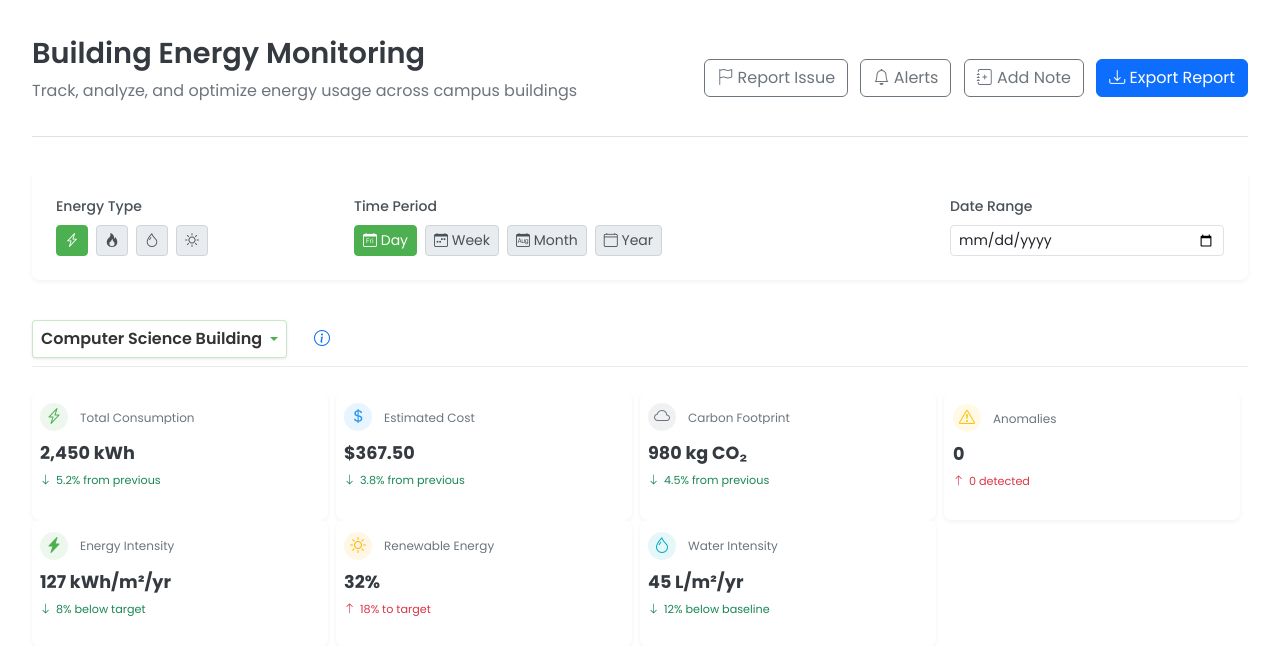
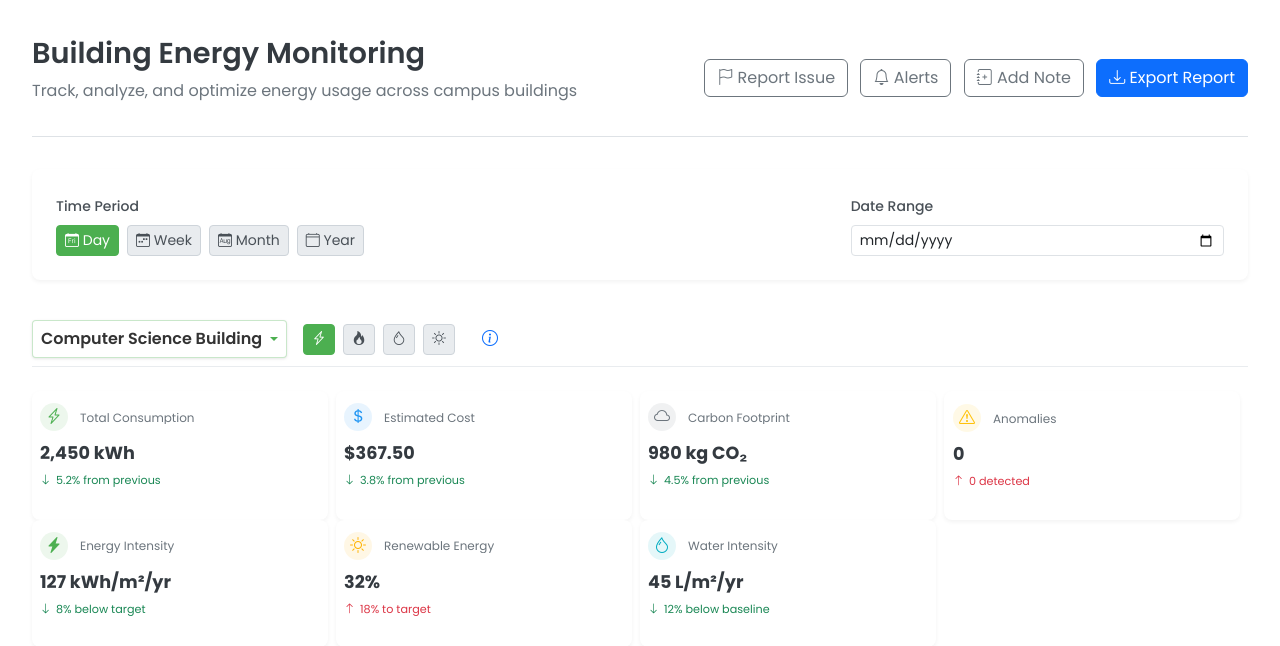
Before and after one commit to xRyul/bus-group-27, a Flask app: page /building-energy-monitoring in a window 1280 px wide. Shown: the part 158-804 px from the top of the page. Run offline with Flask 3, Linux system fonts and the light colour scheme; the visitor is signed in with stand-in values (Sample User, id 1); data that the repository does not hold is empty.

```diff
--- a/app/templates/building_energy_monitoring.html
+++ b/app/templates/building_energy_monitoring.html
@@ -29,34 +29,10 @@
     <!-- Dashboard Controls -->
     <div class="dashboard-controls animate-fade-in">
         <div class="row align-items-end">
-            <!-- Energy Type Filters -->
-            <div class="col-md-3">
-                <label class="control-label small">Energy Type</label>
-                <div class="filter-group">
-                    <input type="checkbox" class="btn-check" id="electricity" autocomplete="off" checked>
-                    <label class="btn btn-sm btn-filter" for="electricity" data-bs-toggle="tooltip" title="Electricity">
-                        <i class="bi bi-lightning-charge"></i>
-                    </label>
-
-                    <input type="checkbox" class="btn-check" id="gas" autocomplete="off">
-                    <label class="btn btn-sm btn-filter" for="gas" data-bs-toggle="tooltip" title="Gas">
-                        <i class="bi bi-fire"></i>
-                    </label>
-
-                    <input type="checkbox" class="btn-check" id="water" autocomplete="off">
-                    <label class="btn btn-sm btn-filter" for="water" data-bs-toggle="tooltip" title="Water">
-                        <i class="bi bi-droplet"></i>
-                    </label>
-
-                    <input type="checkbox" class="btn-check" id="renewable" autocomplete="off">
-                    <label class="btn btn-sm btn-filter" for="renewable" data-bs-toggle="tooltip" title="Renewable">
-                        <i class="bi bi-sun"></i>
-                    </label>
-                </div>
-            </div>
+            <!-- Energy Type Filters moved to be next to building selector -->
 
             <!-- Time Period Controls -->
-            <div class="col-md-6">
+            <div class="col-md-8">
                 <label class="control-label small">Time Period</label>
                 <div class="filter-group">
                     <input type="radio" class="btn-check" name="timePeriod" id="day" autocomplete="off" checked>
@@ -82,7 +58,7 @@
             </div>
 
             <!-- Date Range Picker -->
-            <div class="col-md-3">
+            <div class="col-md-4">
                 <label for="dateRange" class="control-label small">Date Range</label>
                 <input type="date" class="form-control form-control-sm" id="dateRange">
             </div>
@@ -110,6 +86,31 @@
                             </li>
                             {% endfor %}
                         </ul>
+                    </div>
+
+                    <!-- Energy Type Filters (Moved here from dashboard controls) -->
+                    <div class="me-3">
+                        <div class="filter-group">
+                            <input type="checkbox" class="btn-check" id="electricity" autocomplete="off" checked>
+                            <label class="btn btn-sm btn-filter" for="electricity" data-bs-toggle="tooltip" title="Electricity">
+                                <i class="bi bi-lightning-charge"></i>
+                            </label>
+
+                            <input type="checkbox" class="btn-check" id="gas" autocomplete="off">
+                            <label class="btn btn-sm btn-filter" for="gas" data-bs-toggle="tooltip" title="Gas">
+                                <i class="bi bi-fire"></i>
+                            </label>
+
+                            <input type="checkbox" class="btn-check" id="water" autocomplete="off">
+                            <label class="btn btn-sm btn-filter" for="water" data-bs-toggle="tooltip" title="Water">
+                                <i class="bi bi-droplet"></i>
+                            </label>
+
+                            <input type="checkbox" class="btn-check" id="renewable" autocomplete="off">
+                            <label class="btn btn-sm btn-filter" for="renewable" data-bs-toggle="tooltip" title="Renewable">
+                                <i class="bi bi-sun"></i>
+                            </label>
+                        </div>
                     </div>
 
                     <!-- Building Info Icon and Collapsible Details -->
```
